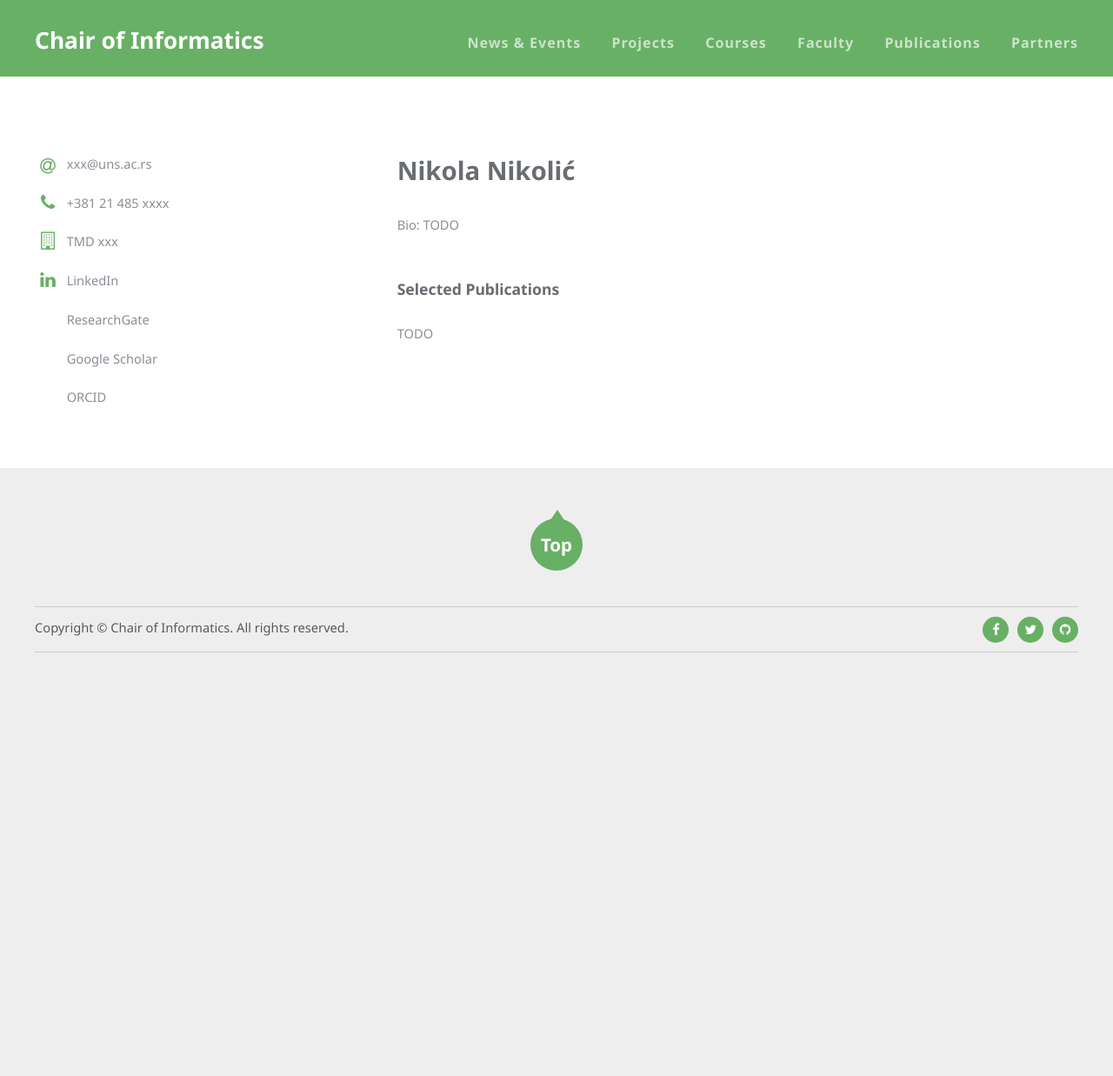
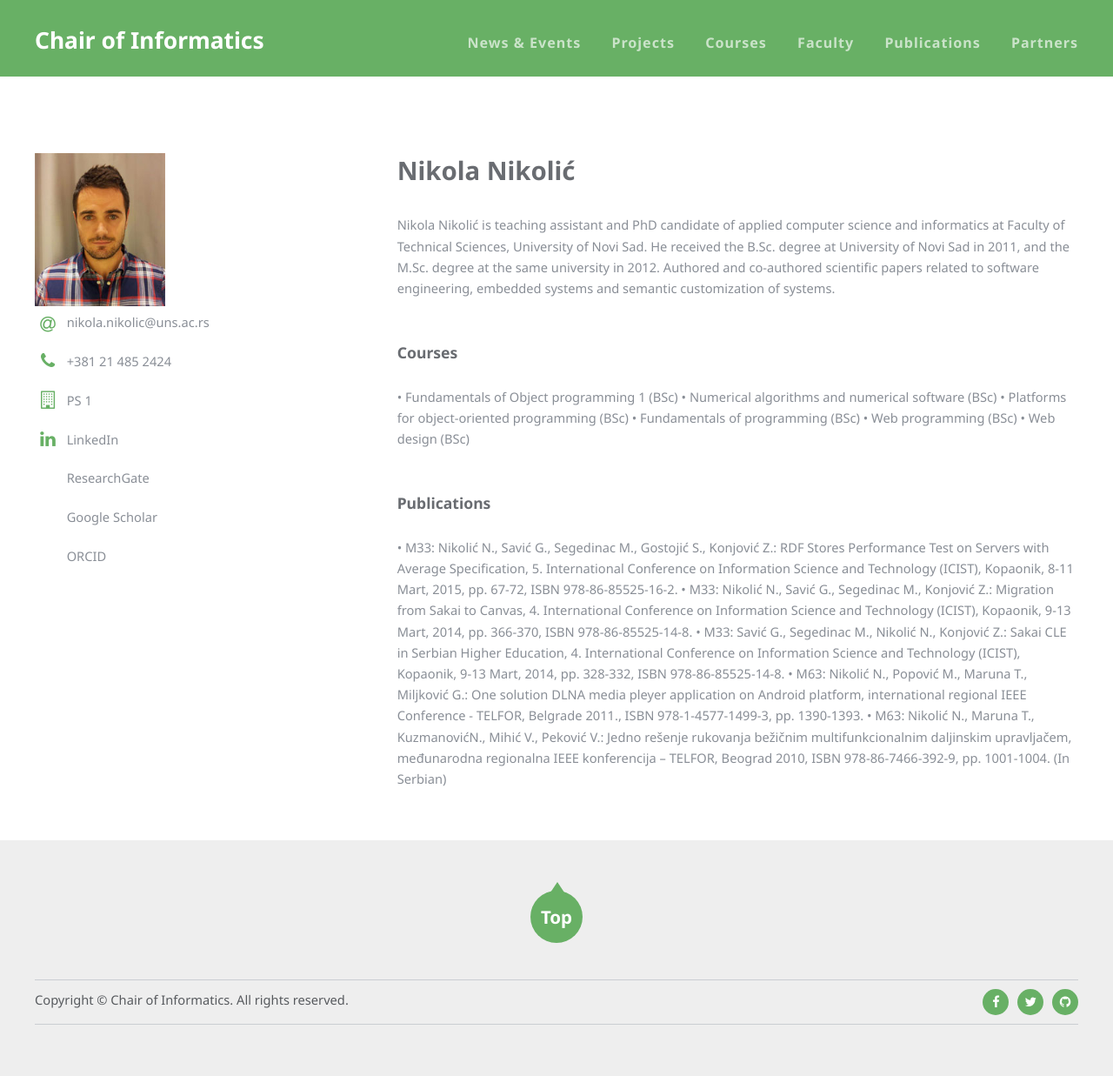
Before and after one commit to unsftn/informatika, a Jekyll site: the page built from _faculty/NikolaNikolic.md, in a window 1280 px wide. Shown: the whole page at 87% size. Built offline with Jekyll 4.4.1, drawn with Linux system fonts in a browser that asks for light colours; before the commit the page ends 900 px from its top, so only the background shows below that.

Commit message:
personal info

```diff
--- a/_faculty/NikolaNikolic.md
+++ b/_faculty/NikolaNikolic.md
@@ -5,14 +5,26 @@ collection: faculty
 path: NikolaNikolic
 name: NikolaNikolic
 zvanje: TA
-email: xxx@uns.ac.rs
-phone: +381 21 485 xxxx
-office: TMD xxx
-photo:
+email: nikola.nikolic@uns.ac.rs
+phone: +381 21 485 2424
+office: PS 1
+photo: NikolaNikolic.jpg
 ---
+Nikola Nikolić is teaching assistant and PhD candidate of applied computer science and informatics at Faculty of Technical Sciences, University of Novi Sad. He received the B.Sc. degree at University of Novi Sad in 2011, and the M.Sc. degree at the same university in 2012. Authored and co-authored scientific papers related to software engineering, embedded systems and semantic customization of systems.
 
-Bio: TODO
+### Courses
 
-### Selected Publications
+•	Fundamentals of Object programming 1 (BSc)
+•	Numerical algorithms and numerical software (BSc)
+•	Platforms for object-oriented programming (BSc)
+•	Fundamentals of programming (BSc)
+•	Web programming (BSc)
+•	Web design (BSc)
 
-TODO
+### Publications
+
+•	M33: Nikolić N., Savić G., Segedinac M., Gostojić S., Konjović Z.: RDF Stores Performance Test on Servers with Average Specification, 5. International Conference on Information Science and Technology (ICIST), Kopaonik, 8-11 Mart, 2015, pp. 67-72, ISBN 978-86-85525-16-2.
+•	M33: Nikolić N., Savić G., Segedinac M., Konjović Z.: Migration from Sakai to Canvas, 4. International Conference on Information Science and Technology (ICIST), Kopaonik, 9-13 Mart, 2014, pp. 366-370, ISBN 978-86-85525-14-8.
+•	M33: Savić G., Segedinac M., Nikolić N., Konjović Z.: Sakai CLE in Serbian Higher Education, 4. International Conference on Information Science and Technology (ICIST), Kopaonik, 9-13 Mart, 2014, pp. 328-332, ISBN 978-86-85525-14-8.
+•	M63: Nikolić N., Popović M., Maruna T., Miljković G.: One solution DLNA media pleyer application on Android platform, international regional IEEE Conference - TELFOR, Belgrade 2011., ISBN 978-1-4577-1499-3, pp. 1390-1393.
+•	M63: Nikolić N., Maruna T., KuzmanovićN., Mihić V., Peković V.: Jedno rešenje rukovanja bežičnim multifunkcionalnim daljinskim upravljačem, međunarodna regionalna IEEE konferencija – TELFOR, Beograd 2010, ISBN 978-86-7466-392-9, pp. 1001-1004. (In Serbian)
```
Also changed, not shown: img/faculty/NikolaNikolic.jpg (added).
